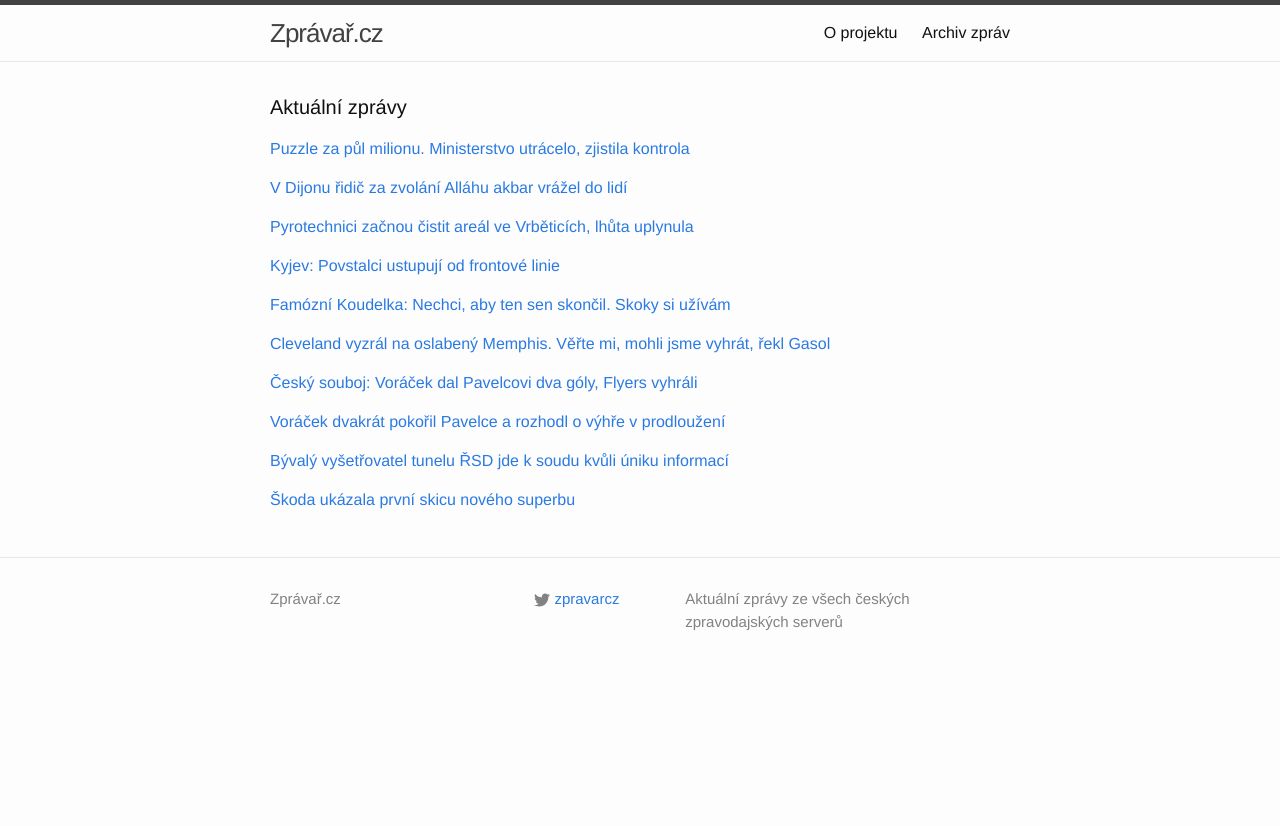
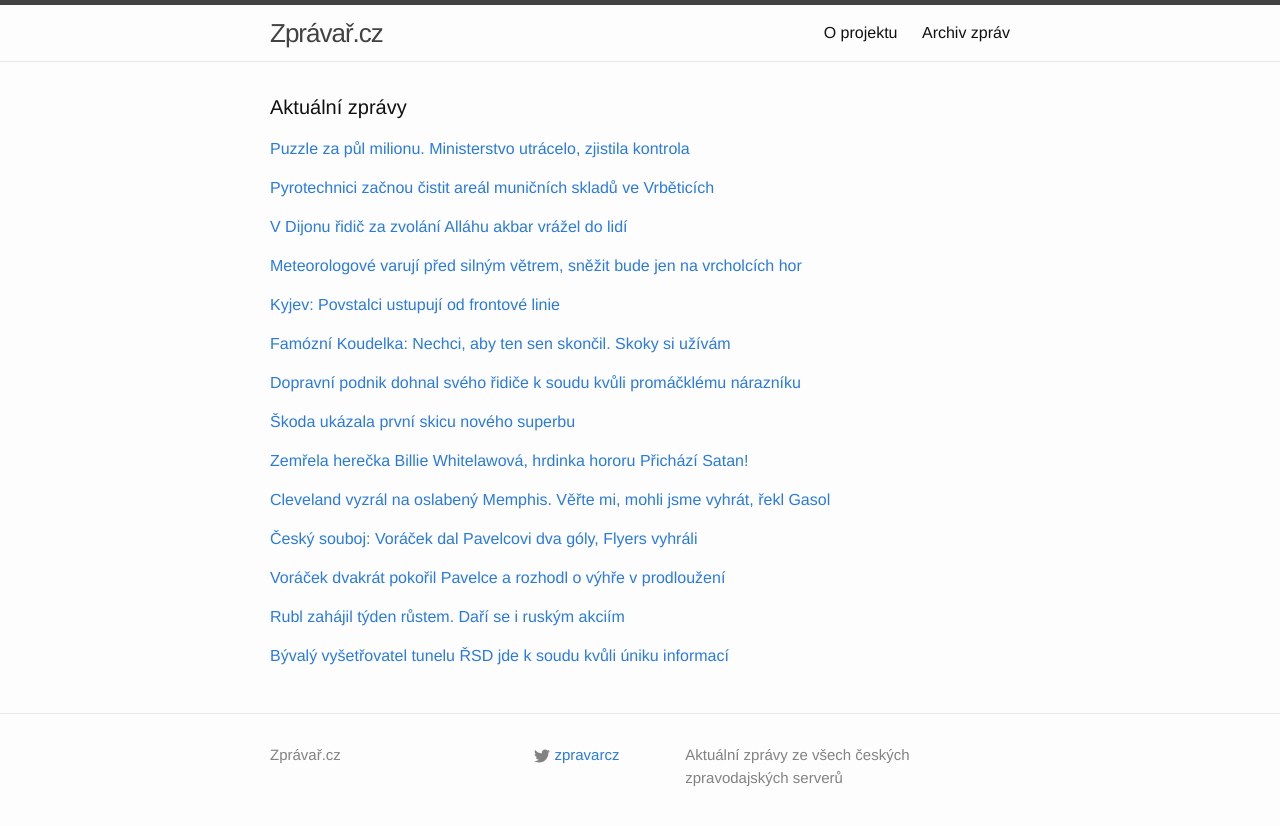
Before and after one commit to adliska/zpravar, a Jekyll site: the page built from index.html, in a window 1280 px wide. Shown: the top 826 px of the page. Built offline with Jekyll 4.4.1, drawn with Linux system fonts in a browser that asks for light colours.

Commit message:
zpravar news update

```diff
--- a/index.html
+++ b/index.html
@@ -19,8 +19,19 @@ layout: default
 <li><a href=http://www.lidovky.cz/puzzle-ci-bonbony-za-miliony-na-zemedelstvi-se-plytvalo-pkp-/zpravy-domov.aspx?c=A141222_084417_ln_domov_mct>NKÚ: Puzzle či bonbony za miliony. Na zemědělství se plýtvalo u podpory venkova  - www.lidovky.cz</a></li>
 <li><a href=http://www.financninoviny.cz/zpravodajstvi/zpravy/nku-mze-plytvalo-pri-proplaceni-poradenstvi-a-propagace/1161602>NKÚ: MZe plýtvalo při proplácení poradenství a propagace - www.financninoviny.cz</a></li>
 </ul>
-</div><p><a href="javascript:;" onclick="toggle_visibility('zpravy1')">V Dijonu řidič za zvolání Alláhu akbar vrážel do lidí</a></p>
+</div><p><a href="javascript:;" onclick="toggle_visibility('zpravy1')">Pyrotechnici začnou čistit areál muničních skladů ve Vrběticích</a></p>
 <div id="zpravy1" style="display:none">
+<ul>
+<li><a href=http://www.ceskenoviny.cz/zpravy/zpravy/pyrotechnici-zacnou-cistit-areal-municnich-skladu-ve-vrbeticich/1161624>Pyrotechnici začnou čistit areál muničních skladů ve Vrběticích - www.ceskenoviny.cz</a></li>
+<li><a href=http://www.ceskatelevize.cz/ct24/regiony/296198-pyrotechnici-mohou-znovu-cistit-areal-ve-vrbeticich/>Pyrotechnici mohou znovu čistit areál ve Vrběticích - www.ceskatelevize.cz</a></li>
+<li><a href=http://www.tyden.cz/rubriky/domaci/pyrotechnici-zacnou-cistit-areal-ve-vrbeticich-lhuta-uplynula_328044.html>Pyrotechnici začnou čistit areál ve Vrběticích, lhůta uplynula - www.tyden.cz</a></li>
+<li><a href=http://www.denik.cz/z_domova/pyrotechnici-zacnou-cistit-areal-ve-vrtbeticich-uplynula-bezpecnostni2014.html>Pyrotechnici začnou čistit areál ve Vrtběticích, uplynula bezpečnostní lhůta - www.denik.cz</a></li>
+<li><a href=http://domaci.ihned.cz/c1-63290980-pyrotechnici-mohou-zacit-cistit-okoli-vybuchlych-municnich-skladu-ve-vrbeticich>Pyrotechnici mohou začít čistit okolí vybuchlých muničních skladů ve Vrběticích - domaci.ihned.cz</a></li>
+<li><a href=http://www.lidovky.cz/pyrotechnici-zacnou-cistit-areal-ve-vrbeticich-lhuta-uplynula-pvp-/zpravy-domov.aspx?c=A141222_073926_ln_domov_mct>Pyrotechnici začnou čistit areál ve Vrběticích, lhůta uplynula  - www.lidovky.cz</a></li>
+<li><a href=http://www.novinky.cz/domaci/357008-v-municnim-arealu-u-vrbetic-je-desaty-den-klid-pyrotechnici-ho-zacnou-cistit.html>V muničním areálu u Vrbětic je desátý den klid, pyrotechnici ho začnou čistit  - www.novinky.cz</a></li>
+</ul>
+</div><p><a href="javascript:;" onclick="toggle_visibility('zpravy2')">V Dijonu řidič za zvolání Alláhu akbar vrážel do lidí</a></p>
+<div id="zpravy2" style="display:none">
 <ul>
 <li><a href=http://www.ceskatelevize.cz/ct24/svet/296192-v-dijonu-ridic-za-zvolani-allahu-akbar-vrazel-do-lidi/>V Dijonu řidič za zvolání Alláhu akbar vrážel do lidí - www.ceskatelevize.cz</a></li>
 <li><a href=http://echo24.cz/a/wPEwz>Alláhu akbar! zvolal řidič v Dijonu a najížděl do chodců - echo24.cz</a></li>
@@ -29,17 +40,17 @@ layout: default
 <li><a href=http://zpravy.idnes.cz/ridic-ve-francii-srazel-lidi-na-chodniku-volal-allahu-akbar-pnr-/zahranicni.aspx?c=A141222_065728_zahranicni_skr>Řidič ve Francii provolával Alláhu akbar a srážel lidi na chodníku - zpravy.idnes.cz</a></li>
 <li><a href=http://zpravy.aktualne.cz/zahranici/dusevne-nemocny-ridic-najizdel-na-chodce-11-jich-zranil/r~394c8462899c11e49bec0025900fea04/>Duševně nemocný řidič najížděl na chodce, 11 jich zranil - zpravy.aktualne.cz</a></li>
 </ul>
-</div><p><a href="javascript:;" onclick="toggle_visibility('zpravy2')">Pyrotechnici začnou čistit areál ve Vrběticích, lhůta uplynula</a></p>
-<div id="zpravy2" style="display:none">
+</div><p><a href="javascript:;" onclick="toggle_visibility('zpravy3')">Meteorologové varují před silným větrem, sněžit bude jen na vrcholcích hor</a></p>
+<div id="zpravy3" style="display:none">
 <ul>
-<li><a href=http://www.tyden.cz/rubriky/domaci/pyrotechnici-zacnou-cistit-areal-ve-vrbeticich-lhuta-uplynula_328044.html>Pyrotechnici začnou čistit areál ve Vrběticích, lhůta uplynula - www.tyden.cz</a></li>
-<li><a href=http://www.denik.cz/z_domova/pyrotechnici-zacnou-cistit-areal-ve-vrtbeticich-uplynula-bezpecnostni2014.html>Pyrotechnici začnou čistit areál ve Vrtběticích, uplynula bezpečnostní lhůta - www.denik.cz</a></li>
-<li><a href=http://domaci.ihned.cz/c1-63290980-pyrotechnici-mohou-zacit-cistit-okoli-vybuchlych-municnich-skladu-ve-vrbeticich>Pyrotechnici mohou začít čistit okolí vybuchlých muničních skladů ve Vrběticích - domaci.ihned.cz</a></li>
-<li><a href=http://www.lidovky.cz/pyrotechnici-zacnou-cistit-areal-ve-vrbeticich-lhuta-uplynula-pvp-/zpravy-domov.aspx?c=A141222_073926_ln_domov_mct>Pyrotechnici začnou čistit areál ve Vrběticích, lhůta uplynula  - www.lidovky.cz</a></li>
-<li><a href=http://www.novinky.cz/domaci/357008-v-municnim-arealu-u-vrbetic-je-desaty-den-klid-pyrotechnici-ho-zacnou-cistit.html>V muničním areálu u Vrbětic je desátý den klid, pyrotechnici ho začnou čistit  - www.novinky.cz</a></li>
+<li><a href=http://www.ceskatelevize.cz/ct24/domaci/296197-meteorologove-varuji-pred-silnym-vetrem-snezit-bude-jen-na-vrcholcich-hor/>Meteorologové varují před silným větrem, sněžit bude jen na vrcholcích hor - www.ceskatelevize.cz</a></li>
+<li><a href=http://www.denik.cz/z_domova/az-do-uterniho-odpoledne-bude-foukat-silny-vitr-varuji-meteorologove-20141222.html>Až do úterního odpoledne bude foukat silný vítr, varují meteorologové - www.denik.cz</a></li>
+<li><a href=http://www.ceskenoviny.cz/zpravy/zpravy/v-cesku-bude-az-do-uterniho-odpoledne-foukat-silny-vitr/1161599>V Česku bude až do úterního odpoledne foukat silný vítr - www.ceskenoviny.cz</a></li>
+<li><a href=http://www.ceskenoviny.cz/zpravy/zpravy/dopravu-dnes-rano-misty-komplikuje-silny-vitr/1161584>Dopravu dnes ráno místy komplikuje silný vítr - www.ceskenoviny.cz</a></li>
+<li><a href=http://www.denik.cz/z_domova/ve-vyssich-polohach-olomouckeho-kraje-snezi-na-zlinsku-fouka-silny-vitr-20141222.html>Ve vyšších polohách Olomouckého kraje sněží, na Zlínsku fouká silný vítr - www.denik.cz</a></li>
 </ul>
-</div><p><a href="javascript:;" onclick="toggle_visibility('zpravy3')">Kyjev: Povstalci ustupují od frontové linie</a></p>
-<div id="zpravy3" style="display:none">
+</div><p><a href="javascript:;" onclick="toggle_visibility('zpravy4')">Kyjev: Povstalci ustupují od frontové linie</a></p>
+<div id="zpravy4" style="display:none">
 <ul>
 <li><a href=http://www.novinky.cz/zahranicni/evropa/357015-kyjev-povstalci-ustupuji-od-frontove-linie.html>Kyjev: Povstalci ustupují od frontové linie - www.novinky.cz</a></li>
 <li><a href=http://zpravy.e15.cz/zahranicni/udalosti/povstalci-na-donbasu-ustoupili-od-linie-primeri-stahli-se-hlavne-rusove-1147898>Povstalci na Donbasu ustoupili od linie příměří, stáhli se hlavně Rusové - zpravy.e15.cz</a></li>
@@ -47,47 +58,68 @@ layout: default
 <li><a href=http://zahranicni.ihned.cz/evropa-slovensko/c1-63291160-povstalci-v-donbasu-se-udajne-stahuji-z-dohodnute-linie-primeri>Povstalci v Donbasu se údajně stahují z dohodnuté linie příměří - zahranicni.ihned.cz</a></li>
 <li><a href=http://www.ceskatelevize.cz/ct24/svet/296194-donbas-rebelove-v-cele-s-rusy-se-pry-stahuji-z-fronty/>Donbas: Rebelové v čele s Rusy se prý stahují z fronty - www.ceskatelevize.cz</a></li>
 </ul>
-</div><p><a href="javascript:;" onclick="toggle_visibility('zpravy4')">Famózní Koudelka: Nechci, aby ten sen skončil. Skoky si užívám</a></p>
-<div id="zpravy4" style="display:none">
+</div><p><a href="javascript:;" onclick="toggle_visibility('zpravy5')">Famózní Koudelka: Nechci, aby ten sen skončil. Skoky si užívám</a></p>
+<div id="zpravy5" style="display:none">
 <ul>
 <li><a href=http://www.tyden.cz/rubriky/sport/zimni-sporty/famozni-koudelka-at-ten-sen-nekonci-skoky-si-uzivam_328042.html>Famózní Koudelka: Nechci, aby ten sen skončil. Skoky si užívám - www.tyden.cz</a></li>
 <li><a href=http://sport.aktualne.cz/zrodil-se-favorit-slavneho-turne-koudelka-na-vlne-euforie/r~06a6aeac894c11e49e4b0025900fea04/>Zrodil se favorit slavného Turné. Koudelka na vlně euforie - sport.aktualne.cz</a></li>
 <li><a href=http://sport.aktualne.cz/nohy-se-mi-neklepaly-uzivam-si-to-tesi-koudelku/r~06a6aeac894c11e49e4b0025900fea04/>Nohy se mi neklepaly, užívám si to, těší Koudelku - sport.aktualne.cz</a></li>
 <li><a href=http://www.tyden.cz/rubriky/sport/zimni-sporty/famozni-koudelka-nechci-aby-ten-sen-skoncil-skoky-si-uzivam_328042.html>Famózní Koudelka: Nechci, aby ten sen skončil. Skoky si užívám - www.tyden.cz</a></li>
 </ul>
-</div><p><a href="javascript:;" onclick="toggle_visibility('zpravy5')">Cleveland vyzrál na oslabený Memphis. Věřte mi, mohli jsme vyhrát, řekl Gasol</a></p>
-<div id="zpravy5" style="display:none">
+</div><p><a href="javascript:;" onclick="toggle_visibility('zpravy6')">Dopravní podnik dohnal svého řidiče k soudu kvůli promáčklému nárazníku</a></p>
+<div id="zpravy6" style="display:none">
+<ul>
+<li><a href=http://www.novinky.cz/krimi/357000-dopravni-podnik-dohnal-sveho-ridice-k-soudu-kvuli-promacklemu-narazniku.html>Dopravní podnik dohnal svého řidiče k soudu kvůli promáčklému nárazníku - www.novinky.cz</a></li>
+<li><a href=http://www.novinky.cz/krimi/357000-dopravni-podnik-dohnal-sveho-ridice-k-soudu-kvuli-promacknutemu-narazniku.html>Dopravní podnik dohnal svého řidiče k soudu kvůli promáčknutému nárazníku - www.novinky.cz</a></li>
+<li><a href=http://www.novinky.cz/krimi/357000-dopravni-podnik-dohnal-ridice-k-soudu-kvuli-promacknutemu-narazniku.html>Dopravní podnik dohnal řidiče k soudu kvůli promáčknutému nárazníku - www.novinky.cz</a></li>
+</ul>
+</div><p><a href="javascript:;" onclick="toggle_visibility('zpravy7')">Škoda ukázala první skicu nového superbu</a></p>
+<div id="zpravy7" style="display:none">
+<ul>
+<li><a href=http://www.novinky.cz/auto/356789-skoda-ukazala-prvni-skicu-noveho-superbu.html>Škoda ukázala první skicu nového superbu - www.novinky.cz</a></li>
+<li><a href=http://auto.idnes.cz/skici-nove-skody-superb-0s5-/ak_aktual.aspx?c=A141221_223207_ak_aktual_fdv>Škoda ukazuje nový superb na prvních skicách - auto.idnes.cz</a></li>
+<li><a href=http://auto.ihned.cz/novinky/c1-63288980-skoda-ukazala-novy-superb-zatim-jen-na-skice-a-zezadu>Škoda ukázala nový Superb. Zatím jen na skice a zezadu - auto.ihned.cz</a></li>
+</ul>
+</div><p><a href="javascript:;" onclick="toggle_visibility('zpravy8')">Zemřela herečka Billie Whitelawová, hrdinka hororu Přichází Satan!</a></p>
+<div id="zpravy8" style="display:none">
+<ul>
+<li><a href=http://kultura.idnes.cz/zemrela-herecka-whitelawova-d1h-/filmvideo.aspx?c=A141222_091936_filmvideo_spm>Zemřela herečka Billie Whitelawová, hrdinka hororu Přichází Satan! - kultura.idnes.cz</a></li>
+<li><a href=http://www.denik.cz/film/zemrela-herecka-billie-whitelawova-znama-i-z-hororu-prichazi-satan-20141222.html>Zemřela herečka Billie Whitelawová, známá i z hororu Přichází Satan! - www.denik.cz</a></li>
+<li><a href=http://www.novinky.cz/kultura/357010-zemrela-herecka-billie-whitelawova.html>Zemřela herečka Billie Whitelawová - www.novinky.cz</a></li>
+</ul>
+</div><p><a href="javascript:;" onclick="toggle_visibility('zpravy9')">Cleveland vyzrál na oslabený Memphis. Věřte mi, mohli jsme vyhrát, řekl Gasol</a></p>
+<div id="zpravy9" style="display:none">
 <ul>
 <li><a href=http://www.denik.cz/ostatni_sport/cleveland-vyzral-na-oslabeny-memphis-verte-mi-mohli-jsme-vyhrat-rekl-gasol-20141.html>Cleveland vyzrál na oslabený Memphis. Věřte mi, mohli jsme vyhrát, řekl Gasol - www.denik.cz</a></li>
 <li><a href=http://sport.aktualne.cz/le-bronuv-cleveland-porazil-v-nba-oslabeny-memphis/r~0c3ea34e89ae11e486b9002590604f2e/>Le Bronův Cleveland porazil v NBA oslabený Memphis - sport.aktualne.cz</a></li>
 <li><a href=http://sport.idnes.cz/vysledky-basketbalove-nba-dcg-/basket.aspx?c=A141222_081451_sport-basket_par>Toronto natáhlo v NBA vítěznou sérii, Cleveland srazil oslabeného soka - sport.idnes.cz</a></li>
 </ul>
-</div><p><a href="javascript:;" onclick="toggle_visibility('zpravy6')">Český souboj: Voráček dal Pavelcovi dva góly, Flyers vyhráli</a></p>
-<div id="zpravy6" style="display:none">
+</div><p><a href="javascript:;" onclick="toggle_visibility('zpravy10')">Český souboj: Voráček dal Pavelcovi dva góly, Flyers vyhráli</a></p>
+<div id="zpravy10" style="display:none">
 <ul>
 <li><a href=http://www.tyden.cz/rubriky/sport/hokej/nhl/cesky-souboj-voracek-dal-pavelcovi-dva-goly-flyers-vyhrali_328047.html>Český souboj: Voráček dal Pavelcovi dva góly, Flyers vyhráli - www.tyden.cz</a></li>
 <li><a href=http://sport.aktualne.cz/voracek-exceluje-pavelcovi-dal-dva-goly-a-rozhodl-o-vyhre/r~770aea5689a011e4ab15002590604f2e/>Voráček exceluje, Pavelcovi dal dva góly a rozhodl o výhře - sport.aktualne.cz</a></li>
 <li><a href=http://www.sportovninoviny.cz/zpravy/voracek-dvakrat-pokoril-pavelce-a-rozhodl-o-vyhre-v-prodlouzeni/1161580>Voráček dvakrát pokořil Pavelce a rozhodl o výhře v prodloužení - www.sportovninoviny.cz</a></li>
 </ul>
-</div><p><a href="javascript:;" onclick="toggle_visibility('zpravy7')">Voráček dvakrát pokořil Pavelce a rozhodl o výhře v prodloužení</a></p>
-<div id="zpravy7" style="display:none">
+</div><p><a href="javascript:;" onclick="toggle_visibility('zpravy11')">Voráček dvakrát pokořil Pavelce a rozhodl o výhře v prodloužení</a></p>
+<div id="zpravy11" style="display:none">
 <ul>
 <li><a href=http://www.denik.cz/hokej/voracek-dvakrat-pokoril-pavelce-a-rozhodl-o-vyhre-v-prodlouzeni-20141222.html>Voráček dvakrát pokořil Pavelce a rozhodl o výhře v prodloužení - www.denik.cz</a></li>
 <li><a href=http://www.rozhlas.cz/_zprava/vorackova-jizda-v-nhl-pokracuje-dvakrat-prekonal-pavelce--1435486>Voráčkova jízda v NHL pokračuje, dvakrát překonal Pavelce - www.rozhlas.cz</a></li>
 <li><a href=http://hokej.idnes.cz/voracek-dal-dva-goly-pavelcovi-dea-/nhl.aspx?c=A141222_071512_nhl_Mkr>Voráček dal dva góly Pavelcovi a udržel se na čele bodování NHL - hokej.idnes.cz</a></li>
 </ul>
-</div><p><a href="javascript:;" onclick="toggle_visibility('zpravy8')">Bývalý vyšetřovatel tunelu ŘSD jde k soudu kvůli úniku informací</a></p>
-<div id="zpravy8" style="display:none">
+</div><p><a href="javascript:;" onclick="toggle_visibility('zpravy12')">Rubl zahájil týden růstem. Daří se i ruským akciím</a></p>
+<div id="zpravy12" style="display:none">
+<ul>
+<li><a href=http://zpravy.aktualne.cz/ekonomika/rubl-zahajil-tyden-rustem-dari-se-i-ruskym-akciim/r~8bf8171489b311e49e4b0025900fea04/>Rubl zahájil týden růstem. Daří se i ruským akciím - zpravy.aktualne.cz</a></li>
+<li><a href=http://www.financninoviny.cz/zpravodajstvi/zpravy/rubl-zahajil-tyden-rustem-vzhuru-zamirily-take-ruske-akcie/1161621>Rubl zahájil týden růstem, vzhůru zamířily také ruské akcie - www.financninoviny.cz</a></li>
+<li><a href=http://zpravy.e15.cz/zahranicni/ekonomika/rusti-strategove-neodhadli-vyvoj-ekonomika-zaziva-divokou-jizdu-1147839>Ruští stratégové neodhadli vývoj, ekonomika zažívá divokou jízdu - zpravy.e15.cz</a></li>
+</ul>
+</div><p><a href="javascript:;" onclick="toggle_visibility('zpravy13')">Bývalý vyšetřovatel tunelu ŘSD jde k soudu kvůli úniku informací</a></p>
+<div id="zpravy13" style="display:none">
 <ul>
 <li><a href=http://zpravy.e15.cz/domaci/udalosti/byvaly-vysetrovatel-tunelu-rsd-jde-k-soudu-kvuli-uniku-informaci-1147888>Bývalý vyšetřovatel tunelu ŘSD jde k soudu kvůli úniku informací - zpravy.e15.cz</a></li>
 <li><a href=http://zpravy.idnes.cz/vysetrovatel-rsd-jde-k-soudu-kotrc-unik-informaci-fs1-/domaci.aspx?c=A141222_073344_domaci_skr>Bývalý vyšetřovatel tunelování ŘSD je obžalován z úniku informací - zpravy.idnes.cz</a></li>
 <li><a href=http://www.novinky.cz/krimi/357006-byvaly-vysetrovatel-tunelovani-rsd-pujde-k-soudu.html>Bývalý vyšetřovatel tunelování ŘSD půjde k soudu  - www.novinky.cz</a></li>
 </ul>
-</div><p><a href="javascript:;" onclick="toggle_visibility('zpravy9')">Škoda ukázala první skicu nového superbu</a></p>
-<div id="zpravy9" style="display:none">
-<ul>
-<li><a href=http://www.novinky.cz/auto/356789-skoda-ukazala-prvni-skicu-noveho-superbu.html>Škoda ukázala první skicu nového superbu - www.novinky.cz</a></li>
-<li><a href=http://auto.idnes.cz/skici-nove-skody-superb-0s5-/ak_aktual.aspx?c=A141221_223207_ak_aktual_fdv>Škoda ukazuje nový superb na prvních skicách - auto.idnes.cz</a></li>
-<li><a href=http://auto.ihned.cz/novinky/c1-63288980-skoda-ukazala-novy-superb-zatim-jen-na-skice-a-zezadu>Škoda ukázala nový Superb. Zatím jen na skice a zezadu - auto.ihned.cz</a></li>
-</ul>
 </div></div>
```
